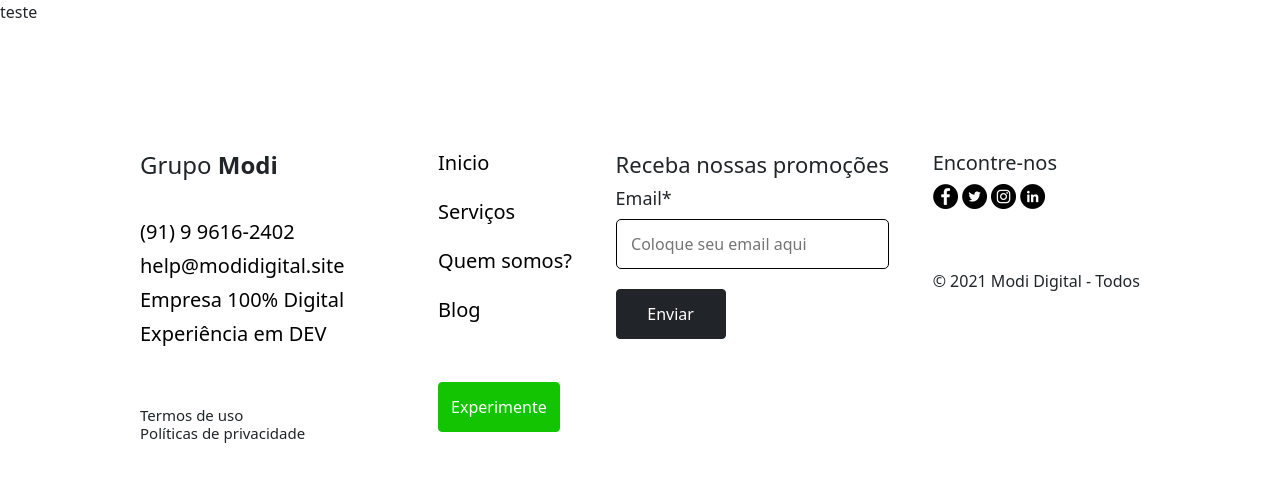
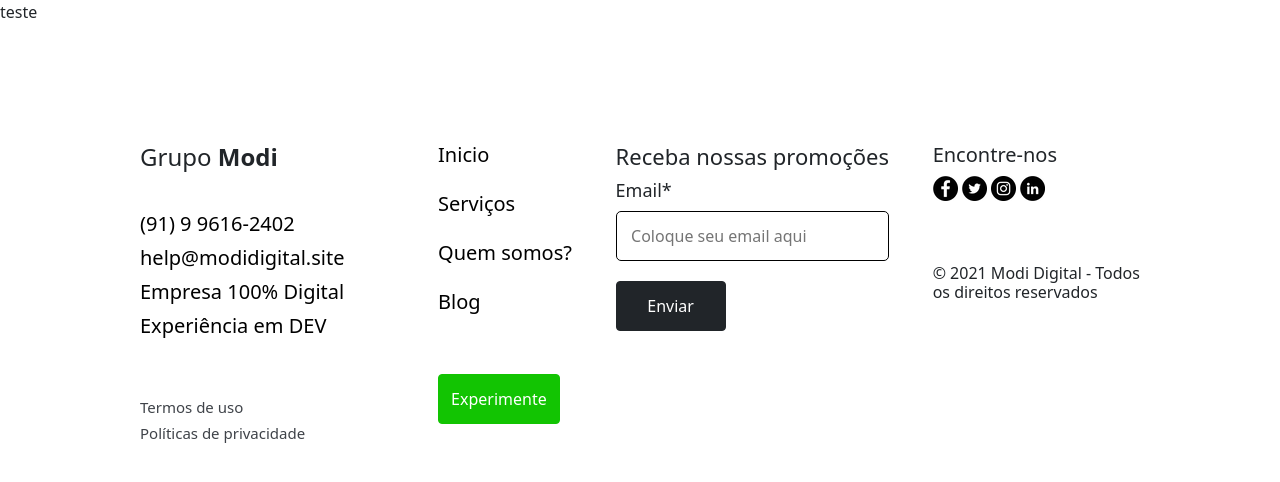
Before and after one commit to GuiLeoni14/modi_django, a Django app: page / in a window 1280 px wide. Shown: the part 222-704 px from the top of the page. Run offline with Django 3.2, Linux system fonts and the light colour scheme.

Commit message:
ajustando footer

```diff
--- a/modi/static/css/styles.css
+++ b/modi/static/css/styles.css
@@ -8,6 +8,8 @@
     flex-direction: column;
     min-height: 100%;
 }
+
+/* Header */
 
 #img-botao{
     width: 20px;
@@ -157,8 +159,11 @@
 }
 
 .privacidade{
+    margin-top: 60px;
+}
+.privacidade h5{
     font-size: 15px;
-    margin-top: 60px;
+    color: #3f4349;
 }
 
 .main .footer-social img {
--- a/modi/templates/base.html
+++ b/modi/templates/base.html
@@ -47,9 +47,14 @@
                         <h6>help@modidigital.site</h6>
                         <h6>Empresa 100% Digital</h6>
                         <h6>Experiência em DEV</h6>
-                        <h5 class="privacidade">Termos de uso <br>
-                            Políticas de privacidade
-                        </h5>
+                        <div class="privacidade">
+                            <h5>
+                                Termos de uso
+                            </h5>
+                            <h5>
+                                Políticas de privacidade
+                            </h5>
+                        </div>
                     </div>
                 </div>
                 <div class="footer-rental">
@@ -84,7 +89,8 @@
                                 src="../../static/img/insta.png" alt="Instagram" /></a>
                         <a href="https://www.facebook.com/profile.php?id=100008991276235" target="_blank"><img
                                 src="../../static/img/in.png" alt="Instagram" /></a>
-                        <h6>© 2021 Modi Digital  - Todos</h6>
+                        <h6>© 2021 Modi Digital  - Todos <br>
+                        os direitos reservados</h6>
 
                 </div>
             </div>
```
